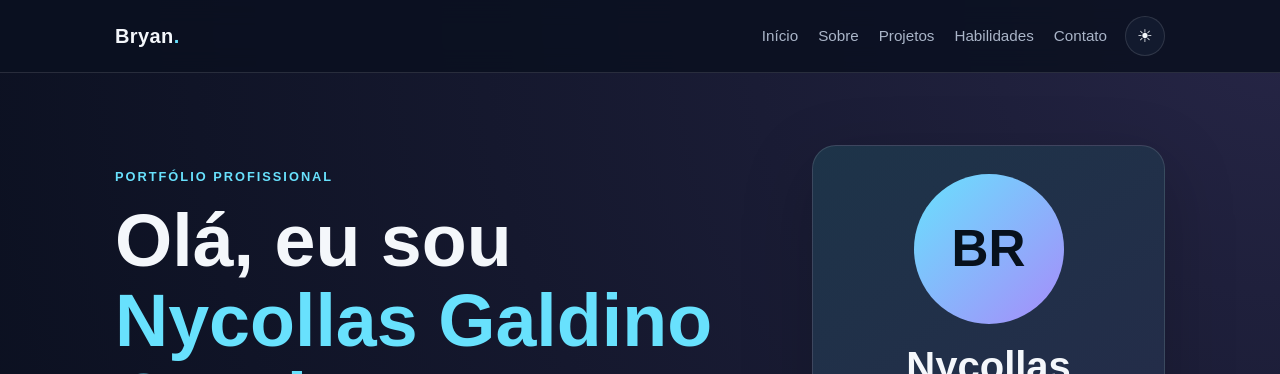
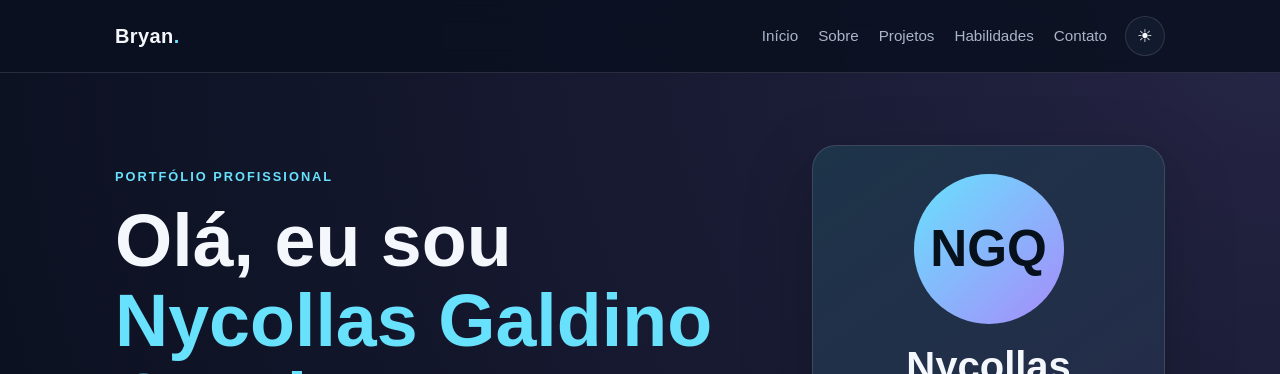
Before and after one commit to Nycollas147/Portif-lio_4_Bimestre, a plain HTML site: page index.html in a window 1280 px wide. Shown: the top 374 px of the page. Drawn offline with Linux system fonts and the light colour scheme.

Commit message:
Update index.html

```diff
--- a/index.html
+++ b/index.html
@@ -39,7 +39,7 @@
         </div>
       </div>
       <aside class="profile-card">
-        <div class="avatar" aria-hidden="true">BR</div>
+        <div class="avatar" aria-hidden="true">NGQ</div>
         <h2>Nycollas Galdino Querino</h2>
         <p>Estudante de Desenvolvimento de Sistemas</p>
         <span class="status"><span aria-hidden="true"></span> Em formação</span>
```
